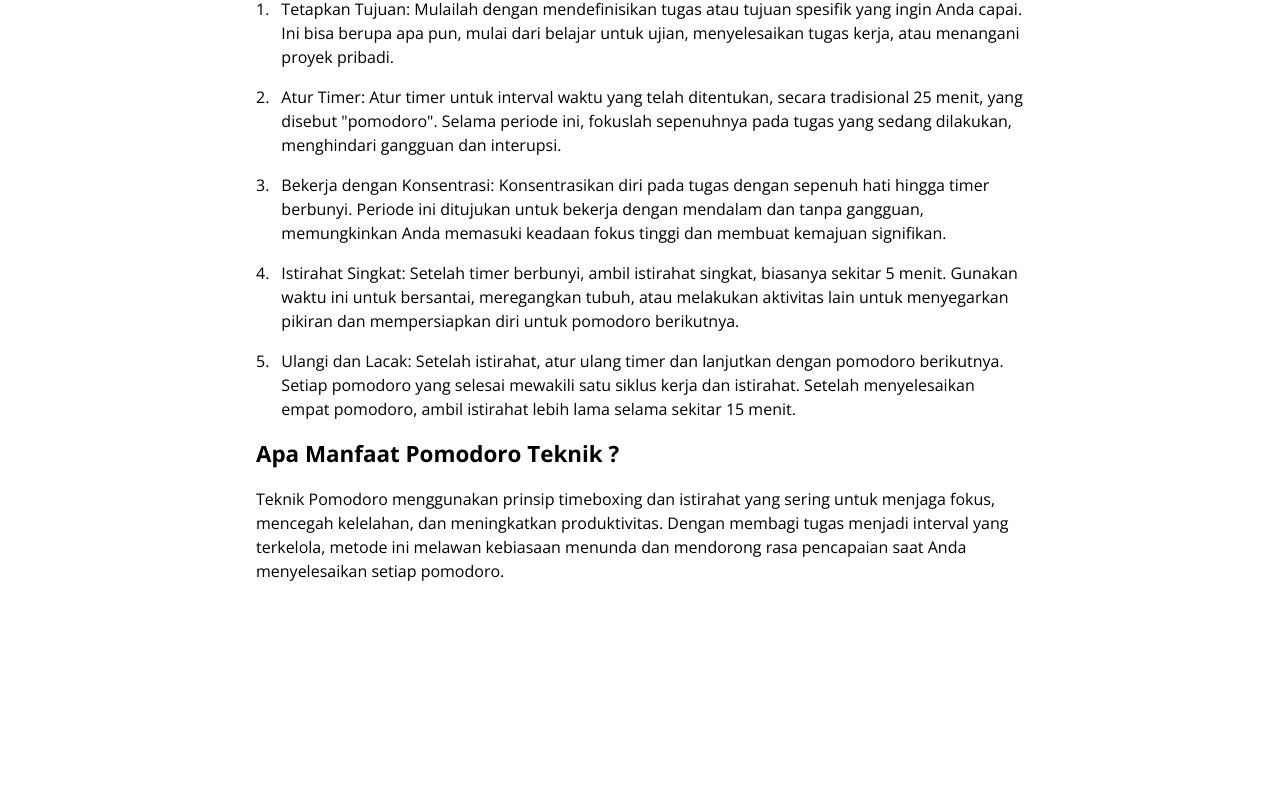
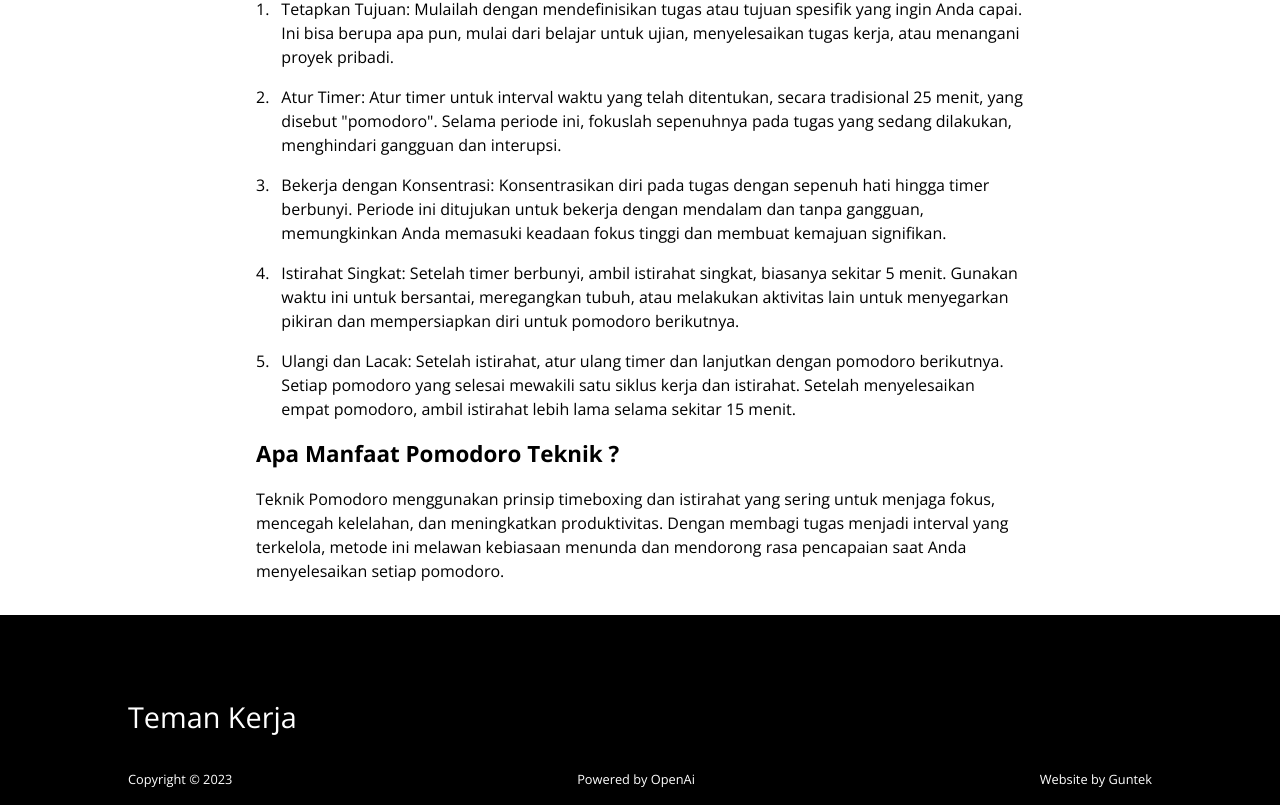
Before and after one commit to guntekhunter/productivity-app, a Next.js app: page /pomodoro in a window 1280 px wide. Shown: the part 1078-1883 px from the top of the page. Before the commit the page ends 1693 px from the top, so only its background shows below. Built offline with nearby package versions, Linux system fonts and the light colour scheme.

Commit message:
fead: footer

```diff
--- a/src/app/components/Footer.tsx
+++ b/src/app/components/Footer.tsx
@@ -1,5 +1,41 @@
+import Link from "next/link";
 import React from "react";
 
 export default function Footer() {
-  return <div></div>;
+  return (
+    <section className="w-full bg-black text-white flex justify-around">
+      <div className="w-[80%] pt-[5rem] pb-[1rem] space-y-[2rem]">
+        <p className="text-[1.8rem]">Teman Kerja</p>
+        <div className="flex justify-between text-[.8rem]">
+          <div>
+            <p>Copyright © 2023</p>
+          </div>
+          <div>
+            <p>
+              Powered by{" "}
+              <Link
+                href="https://openai.com/"
+                target="_blank"
+                className="hover:border-b-[1px]"
+              >
+                OpenAi
+              </Link>
+            </p>
+          </div>
+          <div>
+            <p>
+              Website by{" "}
+              <Link
+                href="https://portfolio-neon-three-38.vercel.app/"
+                target="_blank"
+                className="hover:border-b-[1px] transition-all ease-in duration-200"
+              >
+                Guntek
+              </Link>
+            </p>
+          </div>
+        </div>
+      </div>
+    </section>
+  );
 }
--- a/src/app/components/Navbar.tsx
+++ b/src/app/components/Navbar.tsx
@@ -4,7 +4,7 @@ export default function Navbar() {
   return (
     <div className="w-full flex justify-around">
       <div className="w-[80%] flex justify-between border-b-2 h-full py-[1.3rem] sticky top-0">
-        <div className="font-bold">Logo</div>
+        <div className="font-bold">Teman Kerja</div>
         <div>
           <ul className="flex space-x-[3rem] font-bold text-[.8rem]">
             <li>Home</li>
--- a/src/app/layout.tsx
+++ b/src/app/layout.tsx
@@ -1,3 +1,4 @@
+import Footer from "./components/Footer";
 import Navbar from "./components/Navbar";
 import "./globals.css";
 import { Open_Sans } from "next/font/google";
@@ -19,6 +20,7 @@ export default function RootLayout({
       <body className={sans.className}>
         <Navbar />
         {children}
+        <Footer />
       </body>
     </html>
   );
```
